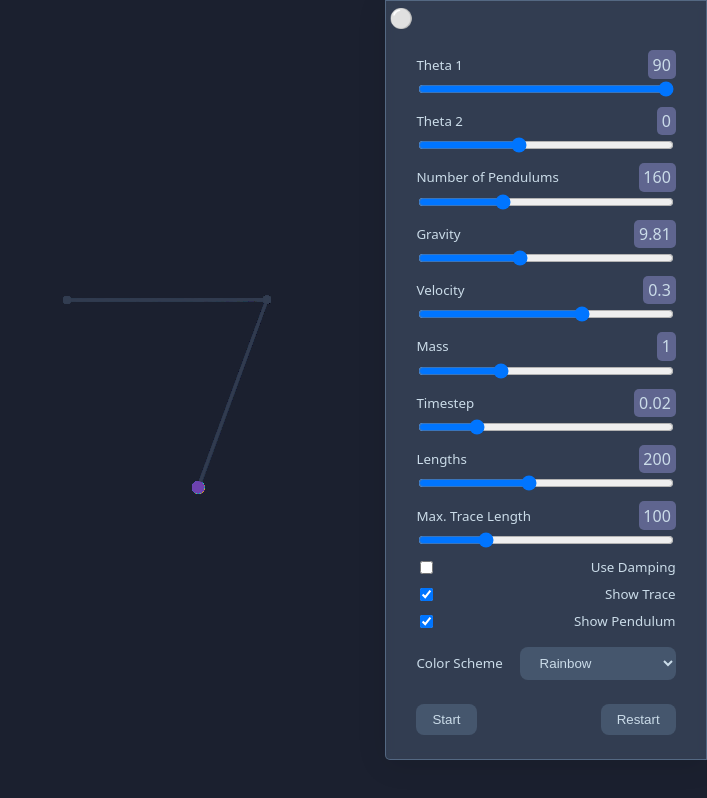
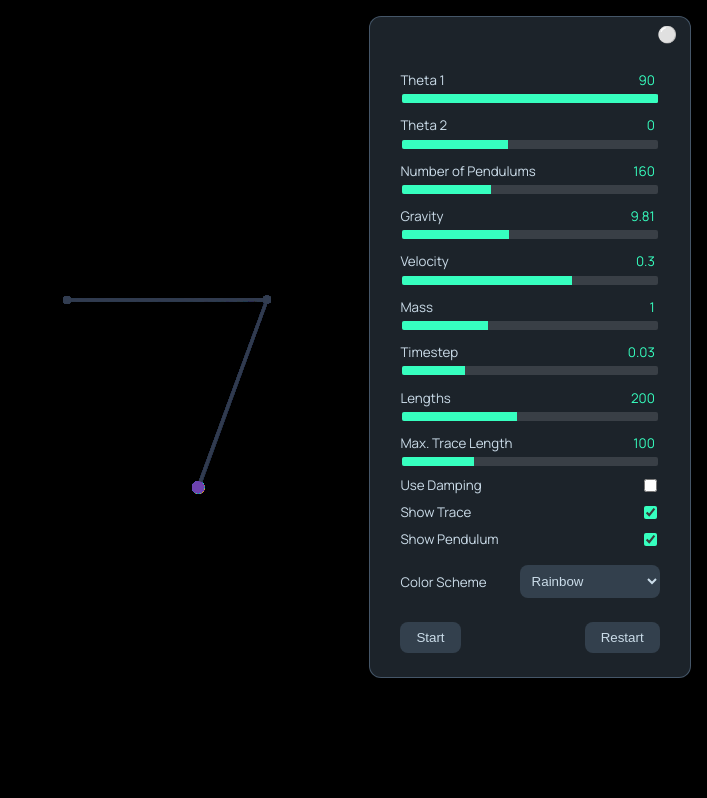
Before and after one commit to timHau/doublePendulumJs, a website built with Vite: page index.html in a window 1280 px wide. Shown: the whole page, without its empty margins (573-1280 px from the left). Built offline with nearby package versions, Linux system fonts and the light colour scheme.

Commit message:
Style controlbar

```diff
--- a/controls.js
+++ b/controls.js
@@ -80,7 +80,7 @@ let maxTraceLength = 100;
 let useDamping = false;
 let showPendulum = true;
 let showTrace = true;
-let dt = 0.02;
+let dt = 0.03;
 let colorScheme = "rainbow";
 let angles = [90, -20];
 const resetPendulum = () =>
--- a/index.html
+++ b/index.html
@@ -1,11 +1,13 @@
 <!DOCTYPE html>
 <html lang="en">
+
 <head>
   <meta charset="UTF-8" />
   <link rel="icon" type="image/svg+xml" href="/vite.svg" />
   <meta name="viewport" content="width=device-width, initial-scale=1.0" />
   <title>Vite App</title>
 </head>
+
 <body>
   <div class="controls-container">
     <div id="hide">⚪️</div>
@@ -39,14 +41,7 @@
           <label>Gravity</label>
           <span id="gravityValue">9.81</span>
         </div>
-          <input
-            type="range"
-            id="gravity"
-            min="0"
-            max="25"
-            value="9.81"
-            step="0.1"
-          />
+        <input type="range" id="gravity" min="0" max="25" value="9.81" step="0.1" />
       </div>
 
       <div class="slider">
@@ -54,14 +49,7 @@
           <label>Velocity</label>
           <span id="velValue">0.3</span>
         </div>
-          <input
-            type="range"
-            id="velocity"
-            min="-1"
-            max="1"
-            value="0.3"
-            step="0.01"
-          />
+        <input type="range" id="velocity" min="-1" max="1" value="0.3" step="0.01" />
       </div>
 
       <div class="slider">
@@ -69,29 +57,15 @@
           <label>Mass</label>
           <span id="massValue">1</span>
         </div>
-          <input
-            type="range"
-            id="mass"
-            min="0.1"
-            max="3"
-            value="1"
-            step="0.1"
-          />
+        <input type="range" id="mass" min="0.1" max="3" value="1" step="0.1" />
       </div>
 
       <div class="slider">
         <div>
           <label>Timestep</label>
-            <span id="timeValue">0.02</span>
+          <span id="timeValue">0.03</span>
         </div>
-          <input
-            type="range"
-            id="time"
-            min="0.001"
-            max="0.09"
-            value="0.02"
-            step="0.001"
-          />
+        <input type="range" id="time" min="0.001" max="0.09" value="0.02" step="0.001" />
       </div>
 
       <div class="slider">
@@ -99,14 +73,7 @@
           <label>Lengths</label>
           <span id="lengthValue">200</span>
         </div>
-          <input
-            type="range"
-            id="length"
-            min="50"
-            max="400"
-            value="200"
-            step="10"
-          />
+        <input type="range" id="length" min="50" max="400" value="200" step="10" />
       </div>
 
       <div class="slider">
@@ -114,14 +81,7 @@
           <label>Max. Trace Length</label>
           <span id="traceLengthValue">100</span>
         </div>
-          <input
-            type="range"
-            id="traceLength"
-            min="0"
-            max="400"
-            value="100"
-            step="10"
-          />
+        <input type="range" id="traceLength" min="0" max="400" value="100" step="10" />
       </div>
 
       <div class="checkbox">
@@ -166,4 +126,5 @@
   </div>
   <script type="module" src="/main.js"></script>
 </body>
+
 </html>
--- a/pendulum.js
+++ b/pendulum.js
@@ -20,7 +20,7 @@ export class Pendulum {
     this.masses = masses || [1, 1];
     this.velocities = initVelocities || [0, 0];
     this.g = g || 9.81;
-    this.dt = dt || 0.01;
+    this.dt = dt || 0.03;
     this.r = 4;
     this.trace = [];
     this.maxTraceLength = maxTraceLength || 100;
@@ -119,9 +119,9 @@ export class Pendulum {
     ];
     this.velocities = [
       this.velocities[0] +
-        (this.dt / 6) * (k1a1_v + 2 * k2a1_v + 2 * k3a1_v + k4a1_v),
+      (this.dt / 6) * (k1a1_v + 2 * k2a1_v + 2 * k3a1_v + k4a1_v),
       this.velocities[1] +
-        (this.dt / 6) * (k1a2_v + 2 * k2a2_v + 2 * k3a2_v + k4a2_v),
+      (this.dt / 6) * (k1a2_v + 2 * k2a2_v + 2 * k3a2_v + k4a2_v),
     ];
 
     if (this.useDamping) {
--- a/style.css
+++ b/style.css
@@ -1,8 +1,11 @@
+@import url('https://fonts.googleapis.com/css2?family=DM+Sans:ital,opsz,wght@0,9..40,100..1000;1,9..40,100..1000&family=Manrope:wght@200..800&display=swap');
+
+
 body {
   padding: 0;
   margin: 0;
   color: rgb(203, 220, 233);
-  font-family: system-ui, -apple-system, BlinkMacSystemFont, 'Segoe UI', Roboto, Oxygen, Ubuntu, Cantarell, 'Open Sans', 'Helvetica Neue', sans-serif;
+  font-family: "Manrope", system-ui, -apple-system, BlinkMacSystemFont, 'Segoe UI', Roboto, Oxygen, Ubuntu, Cantarell, 'Open Sans', 'Helvetica Neue', sans-serif;
 }
 
 #app {
@@ -12,23 +15,23 @@ body {
 }
 
 canvas {
-  background-color: rgb(27, 32, 47);
+  background-color: rgb(0, 0, 0);
 }
 
 .controls-container {
   position: absolute;
-  top: 0;
-  right: 0;
+  top: 1rem;
+  right: 1rem;
   width: 20rem;
 
   background: rgba(163, 205, 249, 0.17);
   border-radius: 16px;
   box-shadow: 0 4px 30px rgba(0, 0, 0, 0.1);
-  backdrop-filter: blur(5px);
-  -webkit-backdrop-filter: blur(5px);
+  backdrop-filter: blur(12px);
+  -webkit-backdrop-filter: blur(12px);
   border: 1px solid rgba(163, 205, 249, 0.3);
 
-  border-radius: 0 0 0 5px;
+  border-radius: 12px;
 }
 
 #controls {
@@ -75,9 +78,11 @@ select {
 }
 
 .slider span {
-  background-color: rgba(151, 151, 219, 0.45);
+  /* background-color: #ffffff21; */
   padding: 0.2rem 0.3rem;
+  color: #36ffbf;
   border-radius: 5px;
+  font-size: smaller;
 }
 
 .slider div {
@@ -90,6 +95,7 @@ select {
   width: 90%;
   display: flex;
   justify-content: space-between;
+  flex-direction: row-reverse;
   margin-bottom: 0.5rem;
 }
 
@@ -106,6 +112,10 @@ select {
   font-size: smaller;
 }
 
+select {
+  padding: 0.5rem;
+}
+
 .buttons {
   display: flex;
   justify-content: space-between;
@@ -113,8 +123,11 @@ select {
 }
 
 #hide {
-  font-size: 1.2rem;
+  font-size: 1rem;
   padding: 0.2rem;
+  display: flex;
+  justify-content: flex-end;
+  padding: 0.4rem 0.8rem;
 }
 
 #hide:hover {
@@ -122,9 +135,43 @@ select {
 }
 
 span.no_selection {
-  user-select: none; /* standard syntax */
-  -webkit-user-select: none; /* webkit (safari, chrome) browsers */
-  -moz-user-select: none; /* mozilla browsers */
-  -khtml-user-select: none; /* webkit (konqueror) browsers */
-  -ms-user-select: none; /* IE10+ */
+  user-select: none;
+  /* standard syntax */
+  -webkit-user-select: none;
+  /* webkit (safari, chrome) browsers */
+  -moz-user-select: none;
+  /* mozilla browsers */
+  -khtml-user-select: none;
+  /* webkit (konqueror) browsers */
+  -ms-user-select: none;
+  /* IE10+ */
 }
+
+input[type='range'] {
+  overflow: hidden;
+  -webkit-appearance: none;
+  background-color: #ffffff21;
+  border-radius: 2px;
+}
+
+input[type='range']::-webkit-slider-runnable-track {
+  height: 10px;
+  -webkit-appearance: none;
+  color: #ffffff21;
+  margin-top: -1px;
+}
+
+input[type='range']::-webkit-slider-thumb {
+  width: 10px;
+  -webkit-appearance: none;
+  height: 10px;
+  cursor: ew-resize;
+  background: #36ffbf;
+  box-shadow: -180px 0 0 180px #36ffbf;
+}
+
+
+input[type="checkbox"] {
+  background-color: #ffffff21;
+  accent-color: #36ffbf;
+}
```
Lines whose indentation alone changed are shown as unchanged.
